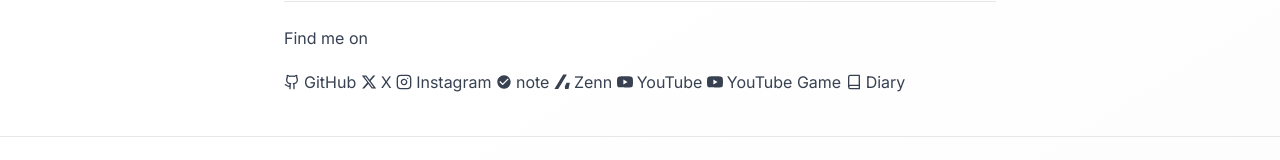
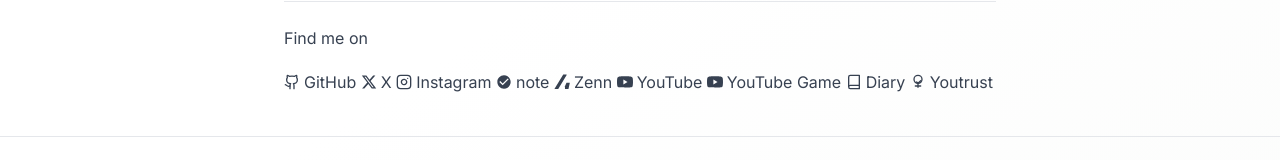
Before and after one commit to hisasann/hisasann.dev, a React (Vite) app: page / in a window 1280 px wide. Shown: the part 945-1105 px from the top of the page. Built offline with nearby package versions, Linux system fonts and the light colour scheme.

Commit message:
feat: add youtrust link

```diff
--- a/src/App.tsx
+++ b/src/App.tsx
@@ -88,6 +88,7 @@ function App() {
       'YouTube': '<svg xmlns="http://www.w3.org/2000/svg" width="16" height="16" viewBox="0 0 24 24" fill="currentColor"><path d="M23.498 6.186a3.016 3.016 0 0 0-2.122-2.136C19.505 3.545 12 3.545 12 3.545s-7.505 0-9.377.505A3.017 3.017 0 0 0 .502 6.186C0 8.07 0 12 0 12s0 3.93.502 5.814a3.016 3.016 0 0 0 2.122 2.136c1.871.505 9.376.505 9.376.505s7.505 0 9.377-.505a3.015 3.015 0 0 0 2.122-2.136C24 15.93 24 12 24 12s0-3.93-.502-5.814zM9.545 15.568V8.432L15.818 12l-6.273 3.568z"/></svg>',
       'YouTube Game': '<svg xmlns="http://www.w3.org/2000/svg" width="16" height="16" viewBox="0 0 24 24" fill="currentColor"><path d="M23.498 6.186a3.016 3.016 0 0 0-2.122-2.136C19.505 3.545 12 3.545 12 3.545s-7.505 0-9.377.505A3.017 3.017 0 0 0 .502 6.186C0 8.07 0 12 0 12s0 3.93.502 5.814a3.016 3.016 0 0 0 2.122 2.136c1.871.505 9.376.505 9.376.505s7.505 0 9.377-.505a3.015 3.015 0 0 0 2.122-2.136C24 15.93 24 12 24 12s0-3.93-.502-5.814zM9.545 15.568V8.432L15.818 12l-6.273 3.568z"/></svg>',
       'Diary': '<svg xmlns="http://www.w3.org/2000/svg" width="16" height="16" viewBox="0 0 24 24" fill="none" stroke="currentColor" stroke-width="2" stroke-linecap="round" stroke-linejoin="round"><path d="M4 19.5v-15A2.5 2.5 0 0 1 6.5 2H20v20H6.5a2.5 2.5 0 0 1 0-5H20"/></svg>',
+      'Youtrust': '<svg xmlns="http://www.w3.org/2000/svg" width="16" height="16" viewBox="0 0 24 24" fill="none" stroke="currentColor" stroke-width="2" stroke-linecap="round" stroke-linejoin="round"><circle cx="12" cy="8" r="6"/><path d="M12 14v6"/><path d="M8 18h8"/><path d="M10 12l2 2 4-4"/></svg>',
     };
     return icons[name] || '';
   };
@@ -101,6 +102,7 @@ function App() {
     { name: 'YouTube', url: 'https://www.youtube.com/@djlemon-sourtech6770' },
     { name: 'YouTube Game', url: 'https://www.youtube.com/@djlemon-sour-game' },
     { name: 'Diary', url: 'https://hisasann.notion.site/4b3ac4a874724e20ab7d5b87edd9af22?v=f783121b5c074b72bff893c7cda511da&pvs=74' },
+    { name: 'Youtrust', url: 'https://youtrust.jp/users/hisasann' },
   ];
 
   return (
```
